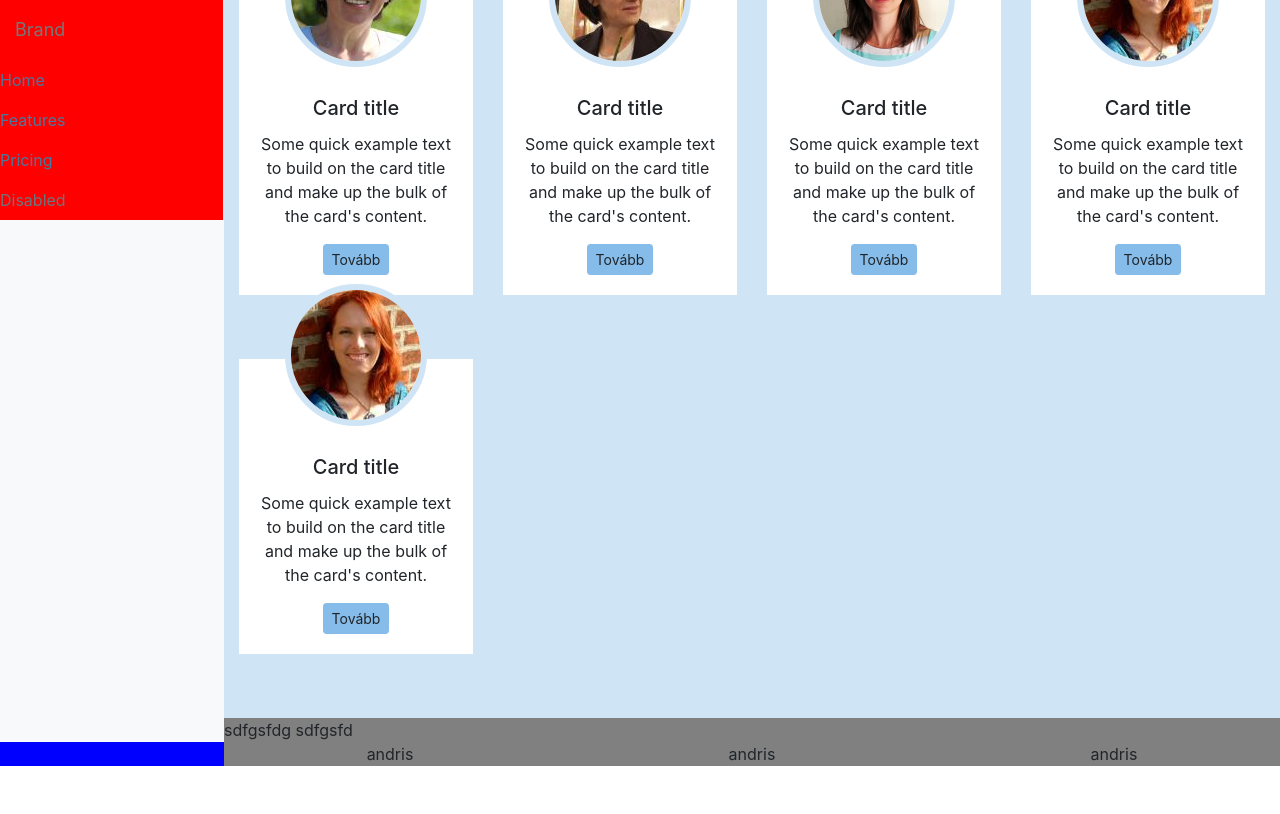
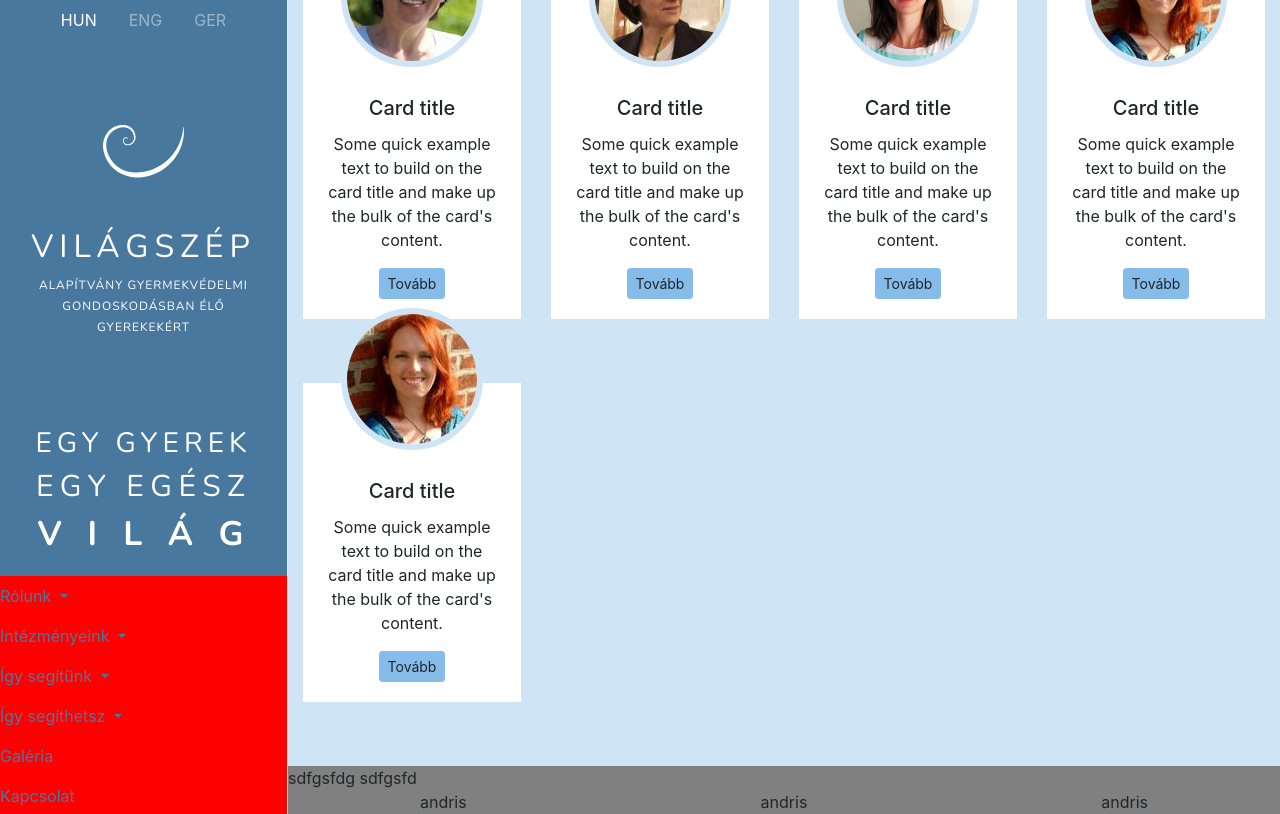
Before and after one commit to baxy2005/vilagszepe, a website: page index.html in a window 1280 px wide. Drawn offline with nearby package versions, Linux system fonts and the light colour scheme.

Commit message:
sidebar update

```diff
--- a/components/stylesheet/base/_variables.scss
+++ b/components/stylesheet/base/_variables.scss
@@ -1,6 +1,6 @@
 
 //colors
-$color-primary: #E45639;
+$color-primary: #49789F;
 $color-blue: #86BCE9;
 $color-secondary: #86BCE9;
 $color-tertiary: #796B9C;
--- /dev/null
+++ b/components/stylesheet/layout/_grid.scss
@@ -0,0 +1,18 @@
+.grid {
+  flex-direction: column;
+  @include media-breakpoint-up(lg) {
+    flex-direction: row;
+  }
+}
+.grid-left {
+	flex:auto;
+	background-color: blue;
+  @include media-breakpoint-up(lg) {
+    flex:0 0 18rem;
+  }
+}
+.grid-right {
+	flex: 0 1 100%;
+	background-color: gray;
+	overflow: hidden;
+}
--- a/components/stylesheet/layout/_header.scss
+++ b/components/stylesheet/layout/_header.scss
@@ -0,0 +1,68 @@
+.header {
+  height: 576px;
+  background-color: $color-primary;
+  text-transform: uppercase;
+  color: white;
+  display: flex;
+  flex-direction: column;
+  flex-wrap: wrap;
+  justify-content: space-between;
+  &__brand {
+    i img {
+      width: 83px;
+      height: 53px;
+      margin-bottom: 3.125rem;
+    }
+    .navmenu-brand {
+      font-family: 'Nunito', sans-serif;
+      font-weight: 300;
+      margin: 0;
+      color: white;
+      line-height: 19px;
+      h3 {
+        letter-spacing: 6px;
+        font-weight: 300;
+        font-size: 2rem;
+      }
+      small {
+        font-size: 0.75rem;
+        font-weight: 300;
+        letter-spacing: 1px;
+      }
+    }
+  }
+  &__lang {
+    a {
+      color: white;
+      opacity: .45;
+    }
+    a.active {
+      opacity: 1;
+    }
+    a:hover {
+      opacity: 1;
+    }
+  }
+  &__slogen {
+    p {
+      font-family: 'Nunito', sans-serif;
+      font-weight: 300;
+      font-size: 1.75rem;
+      letter-spacing: 5px;
+    }
+    span {
+      display: block;
+    }
+    span:first-child {
+    font-size: 1.875rem;
+    font-weight: 400;
+    letter-spacing: 6.5px;
+    }
+    span:last-child {
+    font-size: 2.125rem;
+    font-weight: 700;
+    letter-spacing: 26px;
+    padding-left: 1.25rem;
+    }
+  }
+}
--- a/components/stylesheet/layout/_navigation.scss
+++ b/components/stylesheet/layout/_navigation.scss
@@ -2,9 +2,12 @@
   background-color: red;
 }
 .navbar-offcanvas, .navmenu {
-width: 14rem !important;
+width: 18rem !important;
 }
 
 .navbar-offcanvas, .navmenu-fixed-left, .navmenu-fixed-right {
-  bottom : auto;
+  bottom: 0;
+  @include media-breakpoint-up(lg) {
+    bottom: auto;
+  }
 }
--- a/components/stylesheet/modules/_coworkors.scss
+++ b/components/stylesheet/modules/_coworkors.scss
@@ -15,14 +15,3 @@
 		padding-top: 6rem;
 	}
 }
-
-
-.left {
-	flex:0 0 14rem;
-	background-color: blue;
-}
-.right {
-	flex: 0 1 100%;
-	background-color: gray;
-	overflow: hidden;
-}
--- a/components/stylesheet/style.scss
+++ b/components/stylesheet/style.scss
@@ -1,17 +1,17 @@
-
+@import url('https://fonts.googleapis.com/css?family=Nunito:300,400,700&subset=latin-ext');
 
 $theme-colors: (
   "primary": #49789F,
-  "secondary": #86BCE9
+  "secondary": #86BCE9,
 );
 
-@import "bootstrap";
+@import "modules/bootstrap";
 @import "base/variables";
 @import "base/mixins";
 @import "base/base";
 @import "layout/header";
 @import "layout/footer";
+@import "layout/grid";
 @import "modules/buttons";
-@import "modules/navigation";
+@import "layout/navigation";
 @import "modules/coworkors";
-@import "layout/navigation";
--- a/index.html
+++ b/index.html
@@ -12,16 +12,85 @@
   </head>
   <body>
 <main>
-  <div class="d-flex">
-    <div class="left bg-light">
+  <div class="d-flex grid">
+    <div class="grid-left bg-light">
       <header>
         <nav id="myNavmenu" class="navmenu navmenu-default navmenu-fixed-left offcanvas-sm" role="navigation">
-          <a class="navmenu-brand" href="#">Brand</a>
+          <div class="header">
+            <div class="header__lang">
+              <ul class="nav justify-content-center">
+                <li class="nav-item">
+                  <a class="nav-link active" href="#">Hun</a>
+                </li>
+                <li class="nav-item">
+                  <a class="nav-link" href="#">Eng</a>
+                </li>
+                <li class="nav-item">
+                  <a class="nav-link" href="#">Ger</a>
+                </li>
+              </ul>
+            </div>
+            <div class="header__brand text-center">
+              <a class="navmenu-brand" href="#">
+                <i> <img src="images/brand-spiral.svg" alt="vilagszep"></i>
+                <h3>Világszép</h3>
+                <small>Alapítvány gyermekvédelmi <br>
+                  gondoskodásban élő <br>
+                  gyerekekért
+                </small>
+              </a>
+            </div>
+            <div class="header__slogen text-center">
+              <p>EGY Gyerek
+              <span>EGY EGész</span>
+              <span>VILáG</span>
+              </p>
+            </div>
+          </div>
           <div class="navbar-nav">
-            <a class="nav-item nav-link active" href="#">Home <span class="sr-only">(current)</span></a>
-            <a class="nav-item nav-link" href="#">Features</a>
-            <a class="nav-item nav-link" href="#">Pricing</a>
-            <a class="nav-item nav-link disabled" href="#">Disabled</a>
+            <!-- <a class="nav-item nav-link active" href="#">Home <span class="sr-only">(current)</span></a> -->
+            <li class="nav-item dropdown">
+              <a class="nav-link dropdown-toggle" href="#" id="navbarDropdown" role="button" data-toggle="dropdown" aria-haspopup="true" aria-expanded="false">
+                Rólunk
+              </a>
+              <div class="dropdown-menu" aria-labelledby="navbarDropdown">
+                <a class="dropdown-item" href="#">Action</a>
+                <a class="dropdown-item" href="#">Another action</a>
+                <a class="dropdown-item" href="#">Something else here</a>
+              </div>
+            </li>
+            <li class="nav-item dropdown">
+              <a class="nav-link dropdown-toggle" href="#" id="navbarDropdown-1" role="button" data-toggle="dropdown" aria-haspopup="true" aria-expanded="false">
+                Intézményeink
+              </a>
+              <div class="dropdown-menu" aria-labelledby="navbarDropdown">
+                <a class="dropdown-item" href="#">Action</a>
+                <a class="dropdown-item" href="#">Another action</a>
+                <a class="dropdown-item" href="#">Something else here</a>
+              </div>
+            </li>
+            <li class="nav-item dropdown">
+              <a class="nav-link dropdown-toggle" href="#" id="navbarDropdown-2" role="button" data-toggle="dropdown" aria-haspopup="true" aria-expanded="false">
+                Így segítünk
+              </a>
+              <div class="dropdown-menu" aria-labelledby="navbarDropdown">
+                <a class="dropdown-item" href="#">Action</a>
+                <a class="dropdown-item" href="#">Another action</a>
+                <a class="dropdown-item" href="#">Something else here</a>
+              </div>
+            </li>
+            <li class="nav-item dropdown">
+              <a class="nav-link dropdown-toggle" href="#" id="navbarDropdown-3" role="button" data-toggle="dropdown" aria-haspopup="true" aria-expanded="false">
+                Így segíthetsz
+              </a>
+              <div class="dropdown-menu" aria-labelledby="navbarDropdown">
+                <a class="dropdown-item" href="#">Action</a>
+                <a class="dropdown-item" href="#">Another action</a>
+                <a class="dropdown-item" href="#">Something else here</a>
+              </div>
+            </li>
+            <a class="nav-item nav-link" href="#">Galéria</a>
+            <a class="nav-item nav-link" href="#">Kapcsolat</a>
           </div>
         </nav>
         <div class="navbar navbar-default navbar-fixed-top navbar-expand-lg navbar-light bg-light">
@@ -31,7 +100,7 @@
         </div>
       </header>
     </div>
-    <div class="right">
+    <div class="grid-right">
     <section id="munkatarsaink">
       <div id="owl_about_main_slider" class="owl-carousel">
           <div class="col col-sm-3">
@@ -91,9 +160,9 @@
   </div>
 </div>
 </main>
-<footer class="d-flex">
-  <div class="left"></div>
-  <div class="right">
+<footer class="d-flex grid">
+  <div class="grid-left">brand</div>
+  <div class="grid-right">
     <div class="row text-center">
     <div class="col-sm-4">andris</div>
     <div class="col-sm-4">andris</div>
```
Also changed, not shown: components/stylesheet/modules/_bootstrap.scss (renamed from components/stylesheet/_bootstrap.scss), css/layout/grid.css (added), css/style.css, images/brand-spiral.svg (added), images/brand/white.svg (added), 1 other file.
